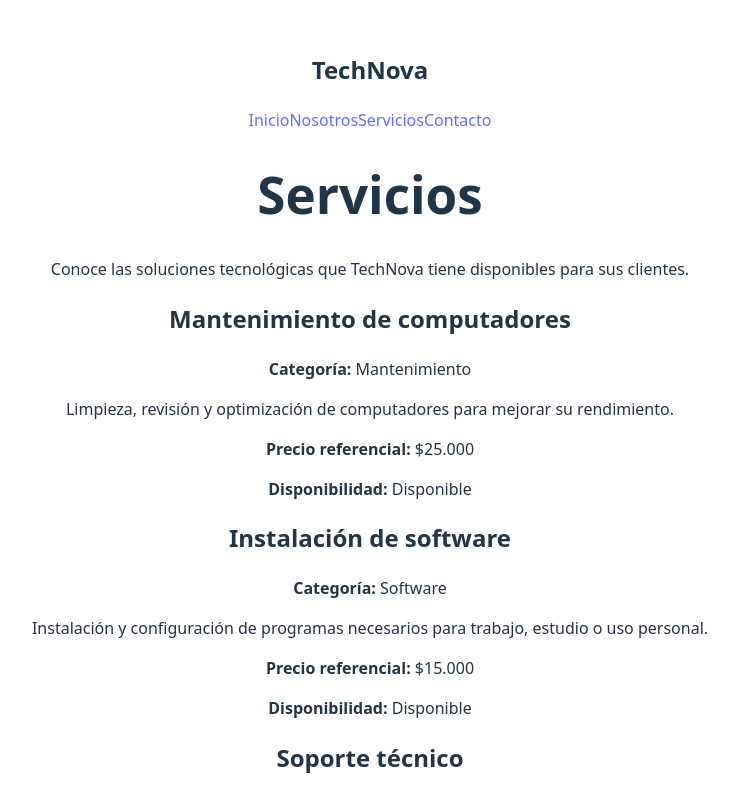
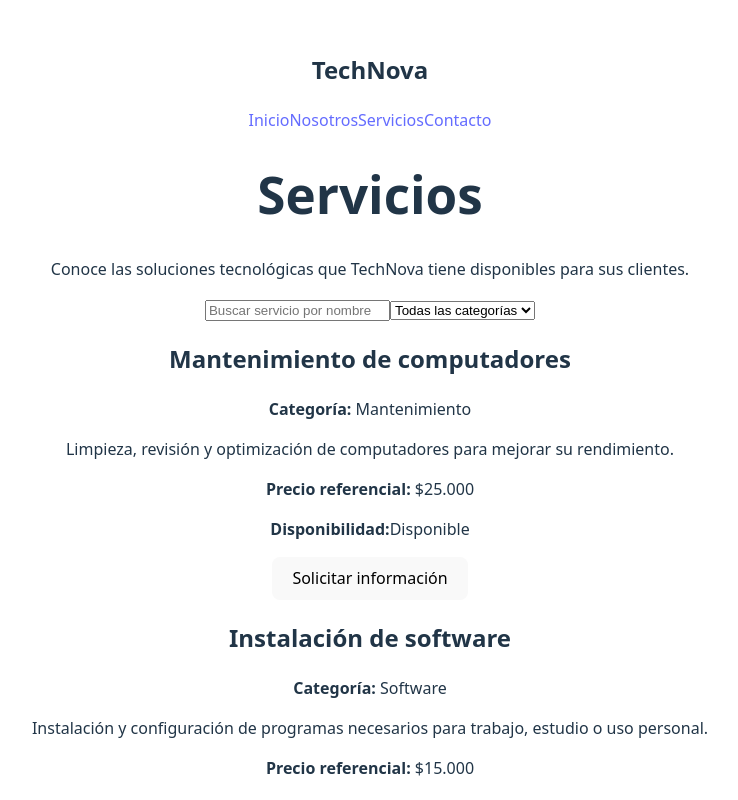
Before and after one commit to katherinesanhueza-lgtm/actividad-vue, a Vue app: page /servicios in a window 1280 px wide. Shown: the top 800 px of the page, without its empty margins (270-1008 px from the left). Built offline with nearby package versions, Linux system fonts and the light colour scheme.

Commit message:
Actividad 8 - Filtros e interaccion de servicios

```diff
--- a/src/components/TarjetaServicio.vue
+++ b/src/components/TarjetaServicio.vue
@@ -5,6 +5,12 @@ defineProps({
     required: true
   }
 })
+
+const emit = defineEmits(['seleccionar'])
+
+function seleccionarServicio(servicio) {
+  emit('seleccionar', servicio)
+}
 </script>
 
 <template>
@@ -16,9 +22,7 @@ defineProps({
       {{ servicio.categoria }}
     </p>
 
-    <p>
-      {{ servicio.descripcion }}
-    </p>
+    <p>{{ servicio.descripcion }}</p>
 
     <p>
       <strong>Precio referencial:</strong>
@@ -27,7 +31,15 @@ defineProps({
 
     <p>
       <strong>Disponibilidad:</strong>
-      {{ servicio.disponible ? 'Disponible' : 'No disponible' }}
+      <span v-if="servicio.disponible">Disponible</span>
+      <span v-else>No disponible</span>
     </p>
+
+    <button
+      v-if="servicio.disponible"
+      @click="seleccionarServicio(servicio)"
+    >
+      Solicitar información
+    </button>
   </article>
 </template>
--- a/src/views/ServiciosView.vue
+++ b/src/views/ServiciosView.vue
@@ -1,5 +1,5 @@
 <script setup>
-import { ref } from 'vue'
+import { ref, computed } from 'vue'
 import TarjetaServicio from '../components/TarjetaServicio.vue'
 
 const servicios = ref([
@@ -52,6 +52,34 @@ const servicios = ref([
     disponible: true
   }
 ])
+
+const busqueda = ref('')
+const categoriaSeleccionada = ref('')
+const servicioSeleccionado = ref(null)
+
+const categorias = computed(() => {
+  return [...new Set(
+    servicios.value.map(servicio => servicio.categoria)
+  )]
+})
+
+const serviciosFiltrados = computed(() => {
+  return servicios.value.filter(servicio => {
+    const coincideNombre = servicio.nombre
+      .toLowerCase()
+      .includes(busqueda.value.toLowerCase())
+
+    const coincideCategoria =
+      categoriaSeleccionada.value === '' ||
+      servicio.categoria === categoriaSeleccionada.value
+
+    return coincideNombre && coincideCategoria
+  })
+})
+
+function seleccionarServicio(servicio) {
+  servicioSeleccionado.value = servicio
+}
 </script>
 
 <template>
@@ -63,12 +91,53 @@ const servicios = ref([
       para sus clientes.
     </p>
 
-    <div class="catalogo-servicios">
+    <section class="filtros">
+      <input
+        v-model="busqueda"
+        type="text"
+        placeholder="Buscar servicio por nombre"
+      />
+
+      <select v-model="categoriaSeleccionada">
+        <option value="">
+          Todas las categorías
+        </option>
+
+        <option
+          v-for="categoria in categorias"
+          :key="categoria"
+          :value="categoria"
+        >
+          {{ categoria }}
+        </option>
+      </select>
+    </section>
+
+    <section v-if="servicioSeleccionado">
+      <h2>Servicio seleccionado</h2>
+
+      <p>
+        Has seleccionado:
+        <strong>
+          {{ servicioSeleccionado.nombre }}
+        </strong>
+      </p>
+    </section>
+
+    <div
+      v-if="serviciosFiltrados.length > 0"
+      class="catalogo-servicios"
+    >
       <TarjetaServicio
-        v-for="servicio in servicios"
+        v-for="servicio in serviciosFiltrados"
         :key="servicio.id"
         :servicio="servicio"
+        @seleccionar="seleccionarServicio"
       />
     </div>
+
+    <p v-else>
+      No se encontraron servicios que coincidan con la búsqueda.
+    </p>
   </main>
 </template>
```
Also changed, not shown: 1 other file (tests, documents, lock files or other folders).
